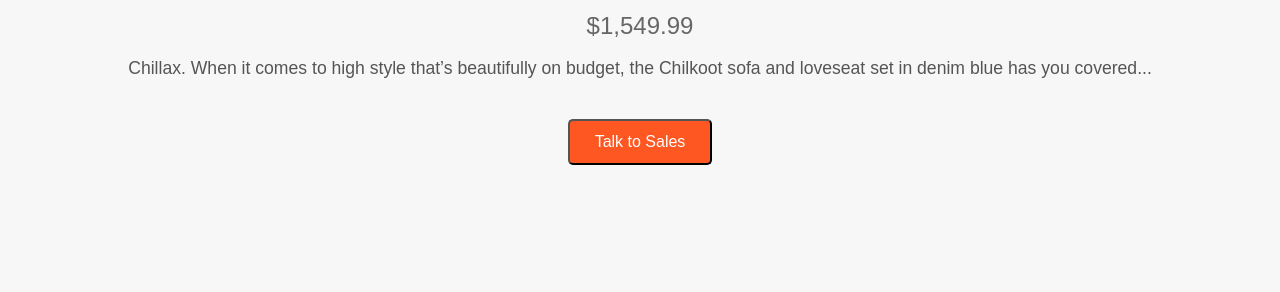
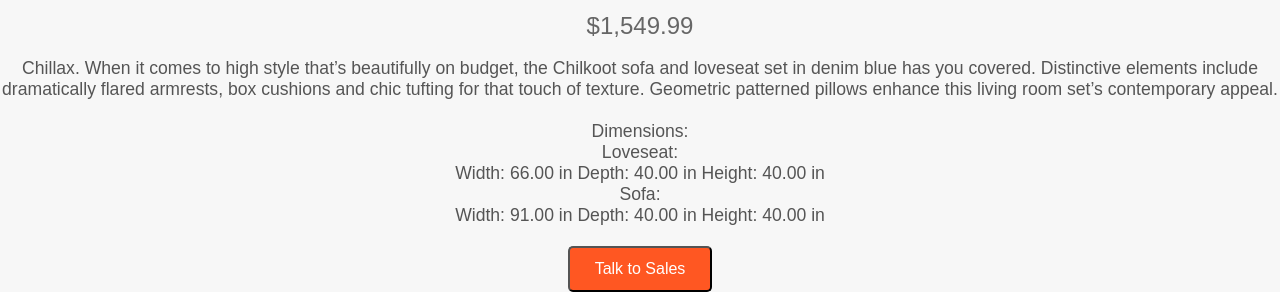
Before and after one commit to krishnakulkarni2711/Furnish-My-Home, a plain HTML site: page product2.html in a window 1280 px wide. Shown: the part 521-813 px from the top of the page. Drawn offline with Linux system fonts and the light colour scheme.

Commit message:
Update product2.html

```diff
--- a/product2.html
+++ b/product2.html
@@ -139,15 +139,16 @@
     </style>
 </head>
 <body>
-
-
-
-        <h1>Traemore Sofa and Loveseat</h1>
+<h1>Traemore Sofa and Loveseat</h1>
         <div class="product-details">
             <img src="https://cdn.rencdn.com/ashley/high/27403-38-SW-KO.jpg" alt="Traemore Sofa and Loveseat">
             <p class="product-price">$1,549.99</p>
-            <p class="product-description">Chillax. When it comes to high style that’s beautifully on budget, the Chilkoot sofa and loveseat set in denim blue has you covered...</p>
-    <div class="container">
+            <p class="product-description">Chillax. When it comes to high style that’s beautifully on budget, the Chilkoot sofa and loveseat set in denim blue has you covered. Distinctive elements include dramatically flared armrests, box cushions and chic tufting for that touch of texture. Geometric patterned pillows enhance this living room set’s contemporary appeal.<br><br>Dimensions:<br>
+            Loveseat:<br>
+            Width: 66.00 in Depth: 40.00 in Height: 40.00 in<br>
+            Sofa:<br>
+            Width: 91.00 in Depth: 40.00 in Height: 40.00 in
+            </p>
             <button class="talk-to-sales" onclick="showDialog()">Talk to Sales</button>
         </div>
     </div>
```
